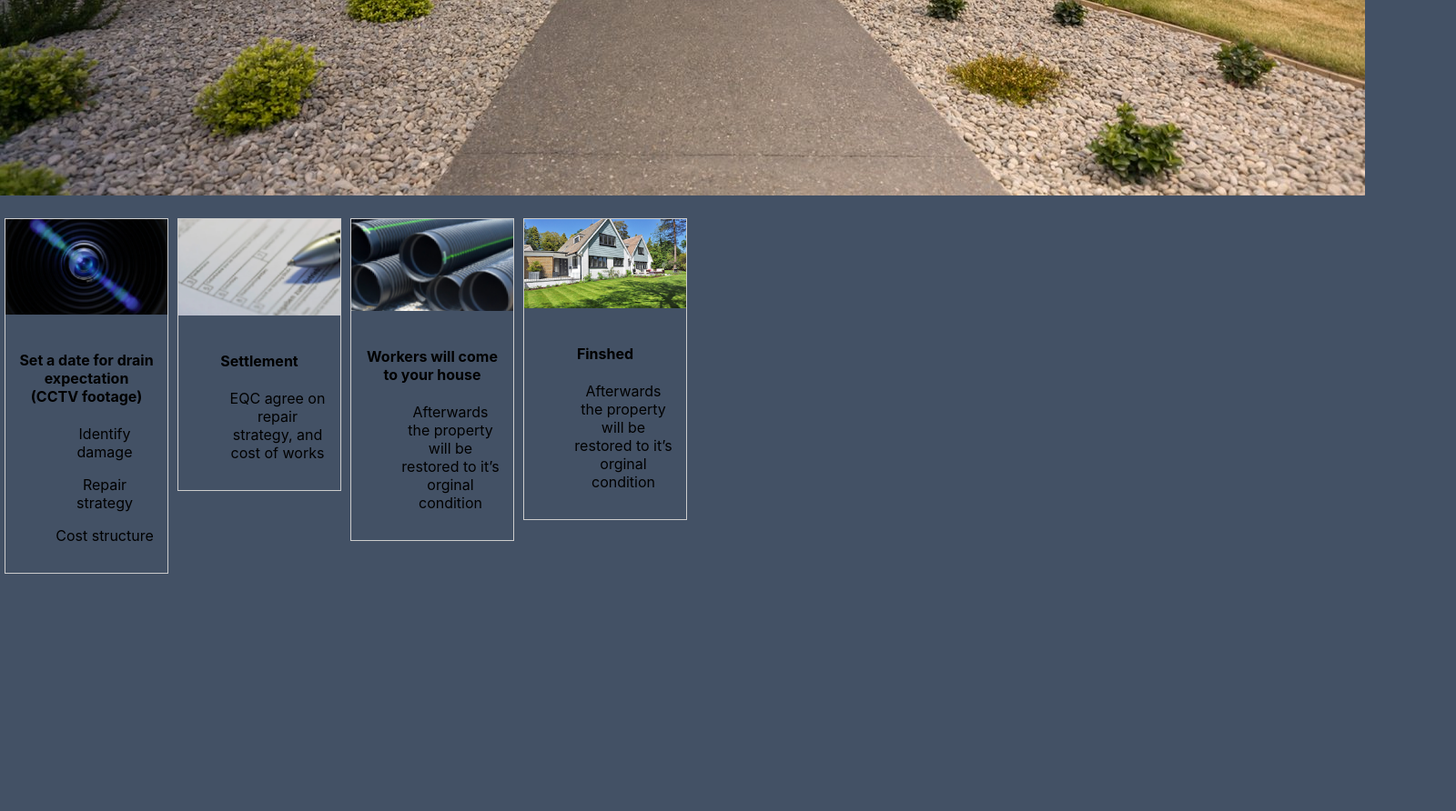
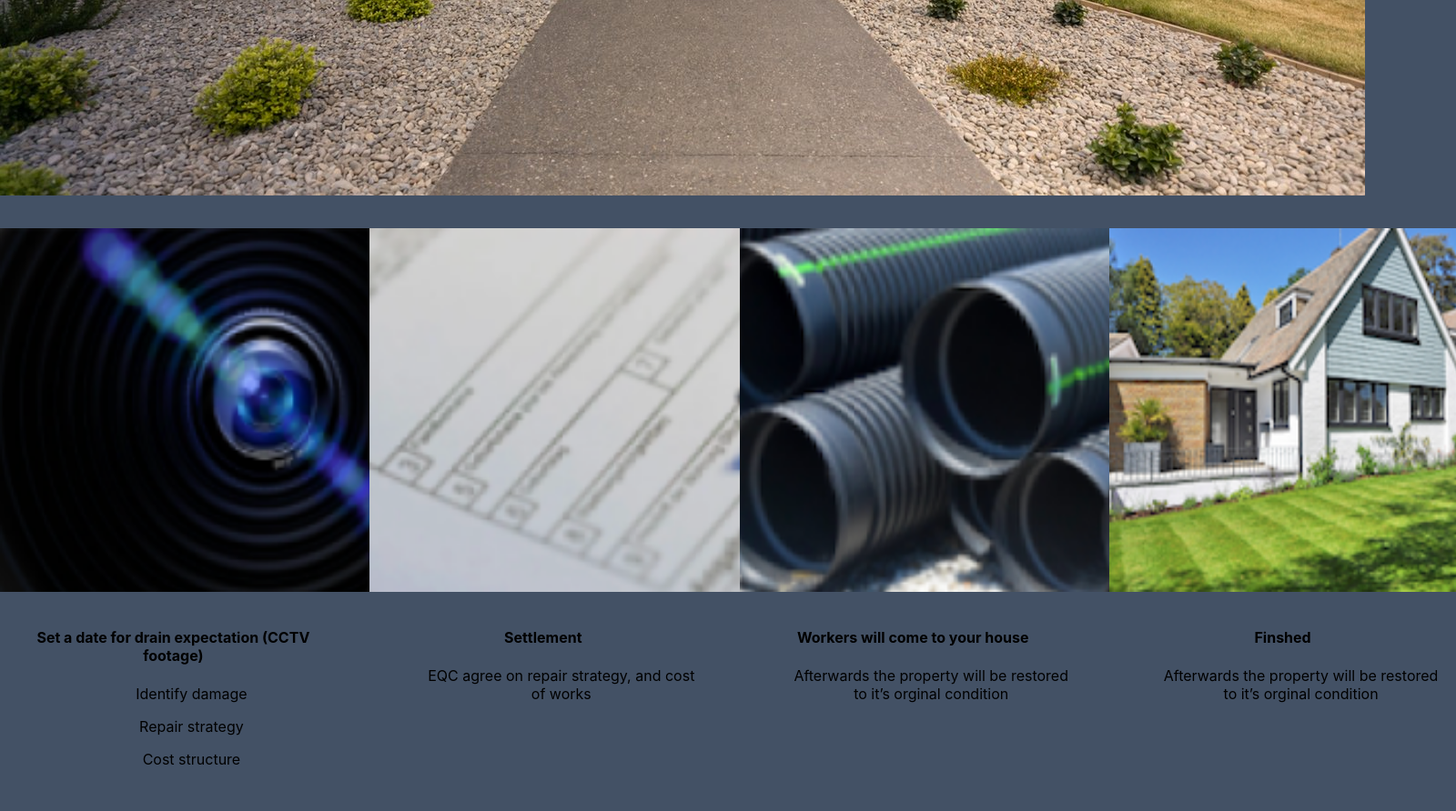
Before and after one commit to HumaraWatkins/DrainageCritic, a PHP site: page /services.php in a window 1600 px wide; the page is wider, and only the part inside the window is pictured. Shown: the part 1040-1932 px from the top of that part at 91% size. Before the commit the page ends 1671 px from the top of that part, so only its background shows below. Run offline with PHP 8.4, Linux system fonts and the light colour scheme.

Commit message:
working on gallery

```diff
--- a/services.php
+++ b/services.php
@@ -44,7 +44,7 @@
   margin: 5px;
   border: 1px solid #ccc;
   float: left;
-  width: 180px;
+  width: 24%;
 }
 
 div.gallery:hover {
@@ -93,7 +93,8 @@ div.desc {
 </div>
 
 
-<div class="gallery">
+<div class="section group">
+	<div class="col span_1_of_4">
   <a target="_blank" href="img_assement.jpg">
     <img src="images/assement.jpg" alt="Assesment" width="600" height="400">
   </a>
@@ -106,7 +107,7 @@ div.desc {
 </div>
 </div>
 
-<div class="gallery">
+	<div class="col span_1_of_4">
    <a target="_blank" href="img_assement.jpg">
     <img src="images/setlement.jpg" alt="settlement" width="600" height="400">
   </a>
@@ -117,7 +118,8 @@ div.desc {
     </div>
 </div>
 
-    <div class="gallery">
+
+	<div class="col span_1_of_4">
   <a target="_blank" href="img_physicalworks.jpg">
     <img src="images/Physicalworks.jpg" alt="physicalworks" width="600" height="400">
   </a>
@@ -130,7 +132,8 @@ div.desc {
           </div>
 </div>
 
-<div class="gallery">
+
+	<div class="col span_1_of_4">
   <a target="_blank" href="img_finshed.jpg">
     <img src="images/finshed.jpg" alt="finshed" width="600" height="400">
   </a>
@@ -139,7 +142,7 @@ div.desc {
         <ul>Afterwards the property will be restored to it’s orginal condition </ul>
 </div>
 </div>
-
+    </div>
 
 
 </body>
--- a/style.css
+++ b/style.css
@@ -86,6 +86,26 @@ body {
 
 .span_1_of_9 {
   	width: 10.22%;
+}
+
+/*  GRID OF FOUR  */
+.span_4_of_4 {
+	width: 100%;
+}
+.span_3_of_4 {
+	width: 74.6%;
+}
+.span_2_of_4 {
+	width: 49.2%;
+}
+.span_1_of_4 {
+	width: 23.8%;
+}
+
+/*  GO FULL WIDTH BELOW 480 PIXELS */
+@media only screen and (max-width: 600px) {
+	.col {  margin: 1% 0 1% 0%; }
+	.span_1_of_4, .span_2_of_4, .span_3_of_4, .span_4_of_4 { width: 100%; }
 }
 
 /*  GO FULL WIDTH AT LESS THAN 480 PIXELS */
```
